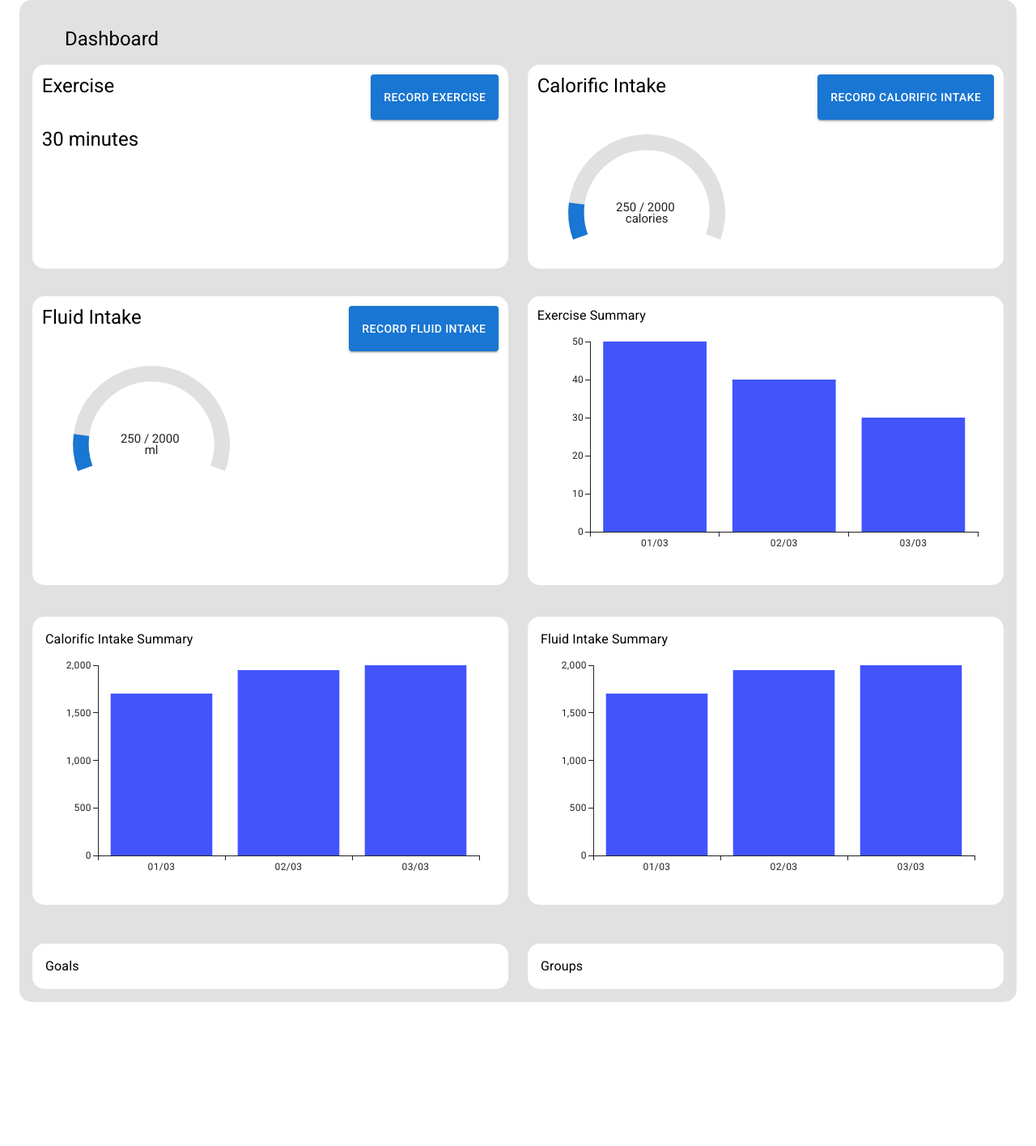
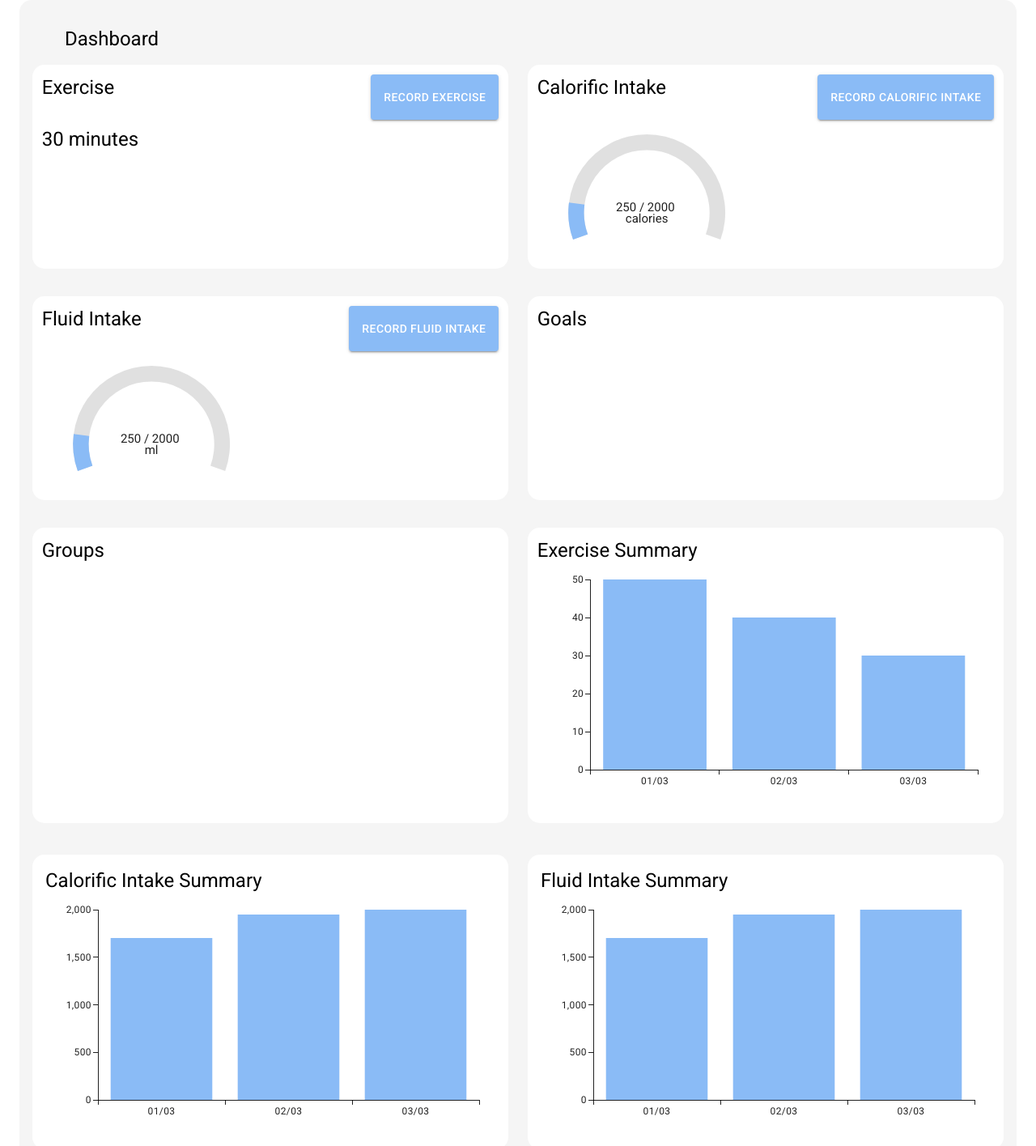
Before and after one commit to muki119/HealthAppCourseWork, a React (Vite) app in the folder Frontend/HealthApp/: page /dashboard in a window 1280 px wide. Shown: the top 1416 px of the page at 81% size. Before the commit the page ends 1238 px from the top, so only its background shows below. Built offline with nearby package versions, Linux system fonts and the light colour scheme; no server answers; some icons are missing.

Commit message:
Added changes to Dashboard.jsx

```diff
--- a/Frontend/HealthApp/src/Dashboard/Dashboard.jsx
+++ b/Frontend/HealthApp/src/Dashboard/Dashboard.jsx
@@ -1,6 +1,6 @@
 import React, { useEffect, useState } from 'react';
 import { useNavigate } from 'react-router-dom';
-
+import axios from "axios";
 import Container from '@mui/material/Container';
 import Box from '@mui/material/Box';
 import Button from '@mui/material/Button';
@@ -25,6 +25,7 @@ export default function Dashboard() {
         useEffect(() => {const minutesofExercise=exercise+1});
     }
     */
+
     const [anchorEl, setAnchorEl] = React.useState(null);
     const [anchorEl2, setAnchorEl2] = React.useState(null);
     const open = Boolean(anchorEl);
@@ -42,16 +43,38 @@ export default function Dashboard() {
     setAnchorEl2(null);
   };
 
+  const [userData, setUserData] = useState({});
+
+
+      useEffect(()=>{
+        const getuserdata = async ()=>{
+            try {
+
+                const response = await axios.get("http://localhost:2556/api/v1/user")
+
+                if (!response.status() === 200 ){
+                    console.log("error") // replace with error handling
+                    return
+                }
+                setUserData(response.userData)
+            } catch (error) {
+                console.log(error)
+            }
+        }
+
+        getuserdata()
+    },[])
+
   const navigate = useNavigate();
     return(
         <>
         <Container maxWidth="False">
-            <Box component="section" sx={{ bgcolor: '#E2E1E1', p: 2, borderRadius: '15px' }}>
+            <Box component="section" sx={{ bgcolor: '#f5f5f5', p: 2, borderRadius: '15px' }}>
 
                     <Box sx={{ flexGrow: 1}}>
                     <AppBar position='static' color= 'transparent' elevation={0}>
                         <Toolbar>
-                            <MenuIcon id="menu-link" sx={{ width: 50, height: 50, mr: 2}} onClick={handleClick}></MenuIcon>
+                            <MenuIcon id="menu-link" sx={{ color: '#8abbf6', width: 50, height: 50, mr: 2}} onClick={handleClick}></MenuIcon>
                             <Menu
                             id="basic-menu"
                             anchorEl={anchorEl}
@@ -65,7 +88,7 @@ export default function Dashboard() {
                         <Typography variant="h5" component="div" sx={{ flexGrow: 1 }}>
                             Dashboard
                         </Typography>
-                        <AccountCircleIcon id="profile-link" sx={{ width: 50, height: 50}} onClick={handleClick2}></AccountCircleIcon>
+                        <AccountCircleIcon id="profile-link" sx={{ color: '#8abbf6', width: 50, height: 50}} onClick={handleClick2}></AccountCircleIcon>
                             <Menu
                                 id="basic-menu2"
                                 anchorEl={anchorEl2}
@@ -82,17 +105,18 @@ export default function Dashboard() {
                             <Box sx={{ height: "96%", bgcolor: 'white', p: "2%", borderRadius: '15px' }}>
                             <Grid container rowSpacing={1} columnSpacing={{ xs: 1, sm: 2, md: 3 }}>
                                     <Grid size={6}>
-                                        <h2>Exercise</h2>
+                                        <Typography variant = 'h5' color='black'>Exercise</Typography>
                                     </Grid>
                                     <Grid size={6}>
                                         <Box component="section" sx={{ display: 'flex', justifyContent: 'flex-end'}}>
-                                            <Button variant="contained" sx={{ p: 2, alignItems: 'right' }}>
+                                            <Button variant="contained" sx={{ bgcolor: '#8abbf6', p: 2, alignItems: 'right' }}>
                                             Record Exercise
                                             </Button>
                                         </Box>
                                     </Grid>
                                     <Grid size={6}>
                                         <Typography variant="h5">{minutesofExercise} minutes</Typography>
+
                                     </Grid>
                                     <Grid size={6}>
 
@@ -104,11 +128,11 @@ export default function Dashboard() {
                             <Box sx={{ height: "96%", bgcolor: 'white', p: "2%", borderRadius: '15px' }}>
                                 <Grid container rowSpacing={1} columnSpacing={{ xs: 1, sm: 2, md: 3 }}>
                                     <Grid size={6}>
-                                        <h2>Calorific Intake</h2>
+                                        <Typography variant = 'h5' color='black'>Calorific Intake</Typography>
                                     </Grid>
                                     <Grid size={6}>
                                         <Box component="section" sx={{ display: 'flex', justifyContent: 'flex-end'}}>
-                                            <Button variant="contained" sx={{ p: 2, alignItems: 'right' }}>
+                                            <Button variant="contained" sx={{ bgcolor: '#8abbf6', p: 2, alignItems: 'right' }}>
                                             Record Calorific Intake
                                             </Button>
                                         </Box>
@@ -120,9 +144,14 @@ export default function Dashboard() {
                                                 endAngle={110}
                                                 sx={{
                                                     ['& .MuiGauge-valueText']: {
+
                                                     fontSize: 15,
                                                     transform: 'translate(0px, 0px)',
                                                     },
+
+                                                    ['& .MuiGauge-valueArc']: {
+                                                    fill: '#8abbf6',
+                                                    }
                                                 }}
                                                 text={({ value, valueMax }) => `${totalCalories} / ${calorieLimit} \ncalories`}
                                         />
@@ -138,11 +167,11 @@ export default function Dashboard() {
                             <Box sx={{ height: "96%", bgcolor: 'white', p: "2%", borderRadius: '15px' }}>
                             <Grid container rowSpacing={1} columnSpacing={{ xs: 1, sm: 2, md: 3 }}>
                                     <Grid size={6}>
-                                        <h2>Fluid Intake</h2>
+                                        <Typography variant = 'h5' color='black'>Fluid Intake</Typography>
                                     </Grid>
                                     <Grid size={6}>
                                         <Box component="section" sx={{ display: 'flex', justifyContent: 'flex-end'}}>
-                                            <Button variant="contained" sx={{ p: 2, alignItems: 'right' }}>
+                                            <Button variant="contained" sx={{ bgcolor: '#8abbf6', p: 2, alignItems: 'right' }}>
                                             Record Fluid Intake
                                             </Button>
                                         </Box>
@@ -157,6 +186,9 @@ export default function Dashboard() {
                                                     fontSize: 15,
                                                     transform: 'translate(0px, 0px)',
                                                     },
+                                                    ['& .MuiGauge-valueArc']: {
+                                                    fill: '#8abbf6',
+                                                    }
                                                 }}
                                                 text={({ value, valueMax }) => `${totalFluid} / ${fluidLimit} \nml`}
                                         />
@@ -170,44 +202,45 @@ export default function Dashboard() {
                         </Grid>
                         <Grid size={{ xs: 12, sm: 12, md: 6 }}>
                             <Box sx={{ height: "96%", bgcolor: 'white', p: "2%", borderRadius: '15px' }}>
-                                <Typography color='black'>Exercise Summary</Typography>
+                                <Typography variant='h5' color='black'>Goals</Typography>
+                            </Box>
+                        </Grid>
+                        <Grid size={{ xs: 12, sm: 12, md: 6 }}>
+                            <Box sx={{ height: "96%", bgcolor: 'white', p: "2%", borderRadius: '15px' }}>
+                                <Typography variant='h5' color='black'>Groups</Typography>
+                            </Box>
+                        </Grid>
+                        <Grid size={{ xs: 12, sm: 12, md: 6 }}>
+                            <Box sx={{ height: "96%", bgcolor: 'white', p: "2%", borderRadius: '15px' }}>
+                                <Typography  variant='h5' color='black'>Exercise Summary</Typography>
                                 <BarChart
                                 xAxis={[{ scaleType: 'band', data: ['01/03', '02/03', '03/03'] }]}
-                                series={[{ data: [50, 40, 30] }]}
+                                series={[{ data: [50, 40, 30], color: '#8abbf6' }]}
                                 height={300}
                                 />
                             </Box>
                         </Grid>
                         <Grid size={{ xs: 12, sm: 12, md: 6 }}>
                             <Box sx={{ bgcolor: 'white', p: 2, borderRadius: '15px' }}>
-                                <Typography color='black'>Calorific Intake Summary</Typography>
+                                <Typography variant = 'h5' color='black'>Calorific Intake Summary</Typography>
                                 <BarChart
                                 xAxis={[{ scaleType: 'band', data: ['01/03', '02/03', '03/03'] }]}
-                                series={[{ data: [1700, 1950, 2000] }]}
+                                series={[{ data: [1700, 1950, 2000], color: '#8abbf6'}]}
                                 height={300}
                                 />
                             </Box>
                         </Grid>
                         <Grid size={{ xs: 12, sm: 12, md: 6 }}>
                             <Box sx={{ bgcolor: 'white', p: 2, borderRadius: '15px' }}>
-                                <Typography color='black'>Fluid Intake Summary</Typography>
+                                <Typography variant = 'h5' color='black'>Fluid Intake Summary</Typography>
                                 <BarChart
                                 xAxis={[{ scaleType: 'band', data: ['01/03', '02/03', '03/03'] }]}
-                                series={[{ data: [1700, 1950, 2000] }]}
+                                series={[{ data: [1700, 1950, 2000], color: '#8abbf6'}]}
                                 height={300}
                                 />
                             </Box>
                         </Grid>
-                        <Grid size={{ xs: 12, sm: 12, md: 6 }}>
-                            <Box sx={{ bgcolor: 'white', p: 2, borderRadius: '15px' }}>
-                                <Typography color='black'>Goals</Typography>
-                            </Box>
-                        </Grid>
-                        <Grid size={{ xs: 12, sm: 12, md: 6 }}>
-                            <Box sx={{ bgcolor: 'white', p: 2, borderRadius: '15px' }}>
-                                <Typography color='black'>Groups</Typography>
-                            </Box>
-                        </Grid>
+
                     </Grid>
 
             </Box>
```
